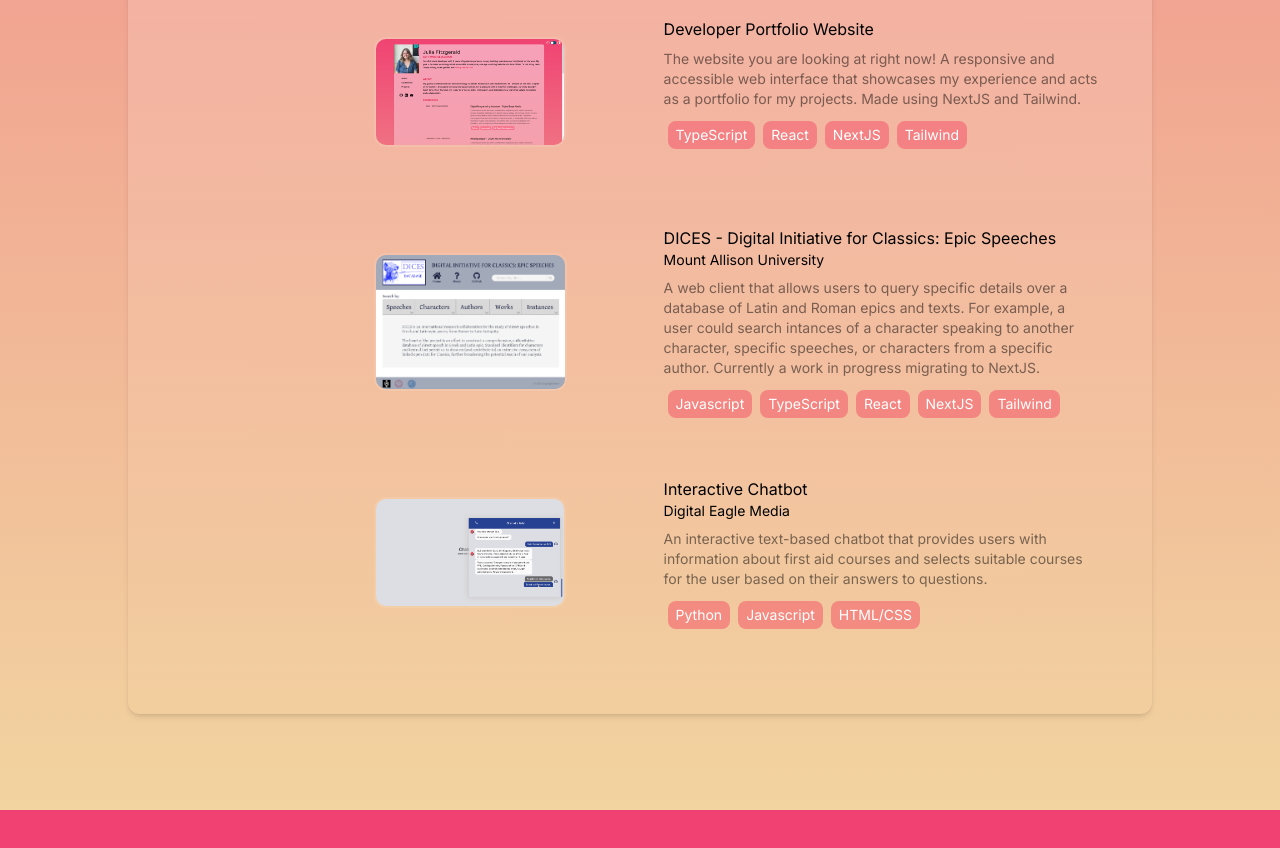
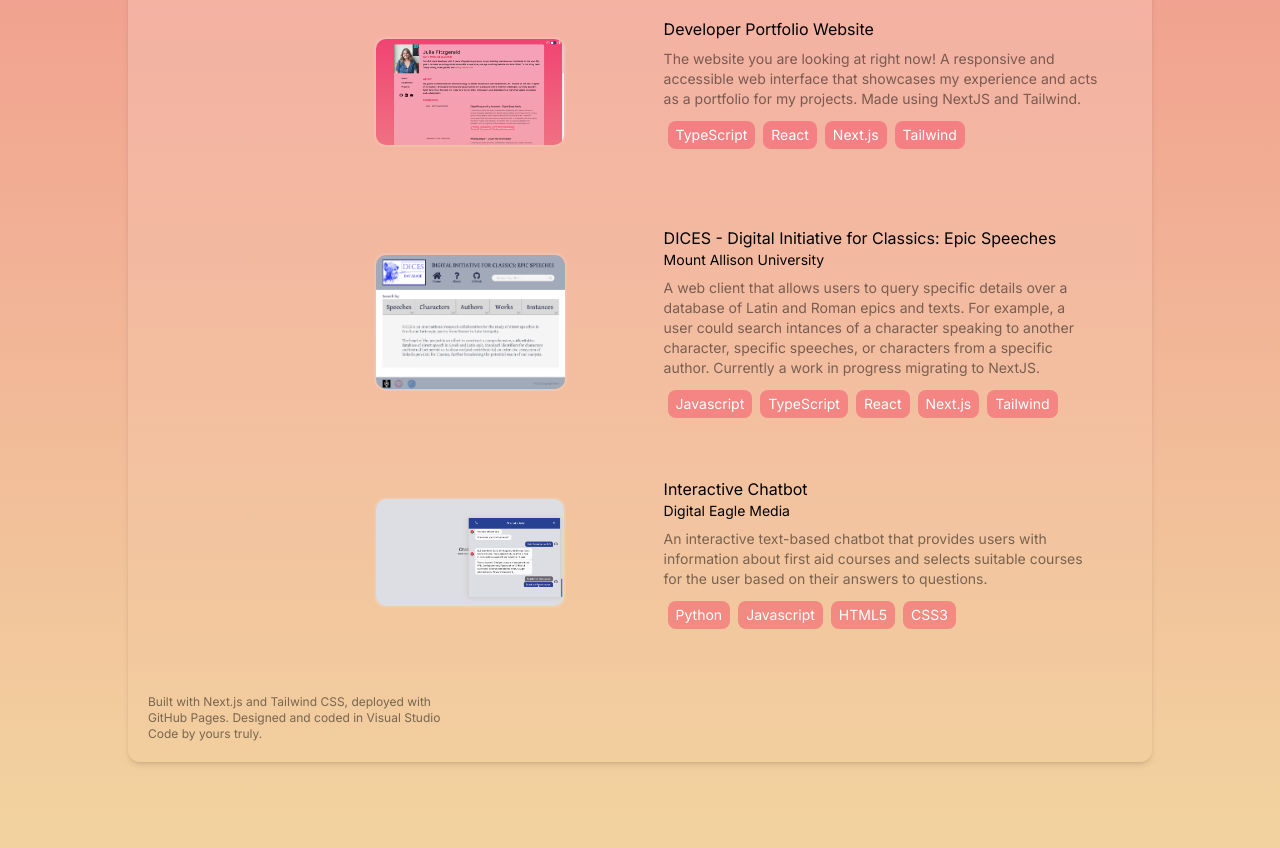
Before and after one commit to jgfitzgerald/dev-website, a Next.js app: page / in a window 1280 px wide. Shown: the part 1680-2528 px from the top of the page. Before the commit the page ends 2490 px from the top, so only its background shows below. Built offline with nearby package versions, Linux system fonts and the light colour scheme.

Commit message:
add links

```diff
--- a/public/content/jobs/eaglemedia.json
+++ b/public/content/jobs/eaglemedia.json
@@ -4,7 +4,7 @@
     "company": "Digital Eagle Media",
     "location": "Sackville, NB (Remote)",
     "range": "May - September 2023",
-    "url": "",
+    "url": "https://eagledigitalmedia.com/",
     "description": "I played a pivotal role in enhancing user engagement at Life Start by designing and implementing a responsive chatbot. Collaborating closely with stakeholders, I facilitated discussions to define the application's functionality and scope, ensuring alignment with organizational objectives. I created the chatbot's conversational flow and user interface, assisting users in selecting appropriate first aid courses.",
     "tags": ["Python", "Javascript", "Full Stack Development"]
 }
--- a/public/content/jobs/mta.json
+++ b/public/content/jobs/mta.json
@@ -4,7 +4,7 @@
     "company": "Mount Allison University",
     "location": "Sackville, NB (Remote)",
     "range": "January 2023 - Present",
-    "url": "",
+    "url": "https://mta.ca/",
     "description": "Collaborated with the Mount Allison Classic's department to conceptualize and design a user-friendly interface for the DICES project. As a web developer, I took on the responsibility of developing a responsive and accessible web client, allowing users to query specific details about ancient texts. I am currently in the process of migrating the user interface to NextJS and Tailwind.",
-    "tags": ["Python", "Typescript", "Django", "NextJS", "Tailwind", "React"]
+    "tags": ["Python", "Typescript", "Django", "Next.js", "Tailwind", "React"]
 }
--- a/public/content/projects/chatbot.json
+++ b/public/content/projects/chatbot.json
@@ -2,12 +2,13 @@
   "id": 1,
   "date": "2020-09-01",
   "title": "Interactive Chatbot",
-  "github": "",
+  "github": "https://github.com/jgfitzgerald/fa-chatbot",
   "external": "",
   "tech": [
       "Python",
       "Javascript",
-      "HTML/CSS"
+      "HTML5",
+      "CSS3"
   ],
   "company": "Digital Eagle Media",
   "showInProjects": true,
--- a/public/content/projects/dices.json
+++ b/public/content/projects/dices.json
@@ -2,13 +2,13 @@
   "id": 2,
   "date": "2024-01-01",
   "title": "DICES - Digital Initiative for Classics: Epic Speeches",
-  "github": "",
+  "github": "https://github.com/jgfitzgerald/dices-client",
   "external": "",
   "tech": [
       "Javascript",
       "TypeScript",
       "React",
-      "NextJS",
+      "Next.js",
       "Tailwind"
   ],
   "company": "Mount Allison University",
--- a/public/content/projects/portfolio.json
+++ b/public/content/projects/portfolio.json
@@ -2,12 +2,12 @@
     "id": 5,
     "date": "2024-01-01",
     "title": "Developer Portfolio Website",
-    "github": "",
+    "github": "https://github.com/jgfitzgerald/dev-website",
     "external": "",
     "tech": [
         "TypeScript",
         "React",
-        "NextJS",
+        "Next.js",
         "Tailwind"
     ],
     "showInProjects": true,
--- a/public/content/projects/recipe.json
+++ b/public/content/projects/recipe.json
@@ -2,7 +2,7 @@
   "id": 3,
   "date": "2023-03-10",
   "title": "RecipeGPT: An AI Recipe Generator",
-  "github": "",
+  "github": "https://github.com/jgfitzgerald/recipe-gpt",
   "external": "",
   "tech": [
       "Javascript",
--- a/public/content/projects/scrabble.json
+++ b/public/content/projects/scrabble.json
@@ -2,7 +2,7 @@
   "id": 4,
   "date": "2023-03-10",
   "title": "Scrabble: Web Application",
-  "github": "",
+  "github": "https://github.com/jgfitzgerald/scrabble",
   "external": "",
   "tech": [
       "Java",
--- /dev/null
+++ b/src/components/Credits.tsx
@@ -0,0 +1,4 @@
+export default function Home() {
+    return (
+    <div><p className="m-5 -mt-5 text-black dark:text-slate-300 text-xs text-black dark:text-white dark:text-opacity-50 text-opacity-50 md:w-2/5">Built with Next.js and Tailwind CSS, deployed with GitHub Pages. Designed and coded in Visual Studio Code by yours truly.</p></div>)
+}
--- a/src/components/Experience.tsx
+++ b/src/components/Experience.tsx
@@ -34,6 +34,12 @@ export default function Home() {
             Experience
           </div>
                 {jobs && jobs.map((job) => (
+                  <a
+                  key={job.title}
+                  href={job.url}
+                  target="_blank"
+                  rel="noopener noreferrer"
+                >
         <div key={job.title} className=" rounded-xl flex flex-wrap md:flex-no-wrap hover:bg-white hover:bg-opacity-10 border-2 border-transparent hover:border-2 hover:border-white transition duration-300 px-5 py-3 ease-in-out rounded mb-4 hover:border-opacity-10">
           <div className="w-full md:w-2/5 my-2 text-black text-opacity-50 font-semibold uppercase text-sm dark:text-white dark:text-opacity-50">{job.range}</div>
           <div className="w-full md:w-3/5">
@@ -47,7 +53,7 @@ export default function Home() {
             ))}
             </div>
           </div>
-        </div>
+        </div></a>
       ))}
         </div>
       );
--- a/src/components/Nav.tsx
+++ b/src/components/Nav.tsx
@@ -1,4 +1,4 @@
-import { About, Projects, Experience } from '.';
+import { About, Projects, Experience, Credits } from '.';
 
 export default function Nav() {
     return (
@@ -28,6 +28,7 @@ export default function Nav() {
         <Experience/>
         <Projects/>
         </div>
+        <Credits/>
       </div>
     )
 }
--- a/src/components/Projects.tsx
+++ b/src/components/Projects.tsx
@@ -34,6 +34,12 @@ export default function Home() {
       <div className="uppercase tracking-wide text-lg text-rose-600 dark:text-green-100 font-semibold">Projects</div>
       <div className="flex flex-wrap-reverse md:flex-no-wrap">
         {projects && projects.map((proj) => (
+          <a
+          key={proj.title}
+          href={proj.github}
+          target="_blank"
+          rel="noopener noreferrer"
+        >
           <div key={proj.title} className="w-full flex flex-wrap-reverse md:flex-no-wrap rounded-xl flex flex-wrap md:flex-no-wrap hover:bg-white hover:bg-opacity-10 border-2 border-transparent hover:border-2 hover:border-white transition duration-300 px-5 py-3 ease-in-out rounded mb-4 hover:border-opacity-10">
             <div className="w-full md:w-2/5 flex items-center justify-center md:justify-start">
             <Image
@@ -55,7 +61,7 @@ export default function Home() {
         ))}
         </div>
             </div>
-          </div>
+          </div></a>
         ))}
       </div>
     </div>
--- a/src/components/index.tsx
+++ b/src/components/index.tsx
@@ -3,3 +3,4 @@ export { default as Projects } from './Projects';
 export { default as Experience } from './Experience';
 export { default as ToggleTheme } from './ToggleTheme';
 export { default as Nav } from './Nav'
+export { default as Credits } from './Credits'
```
